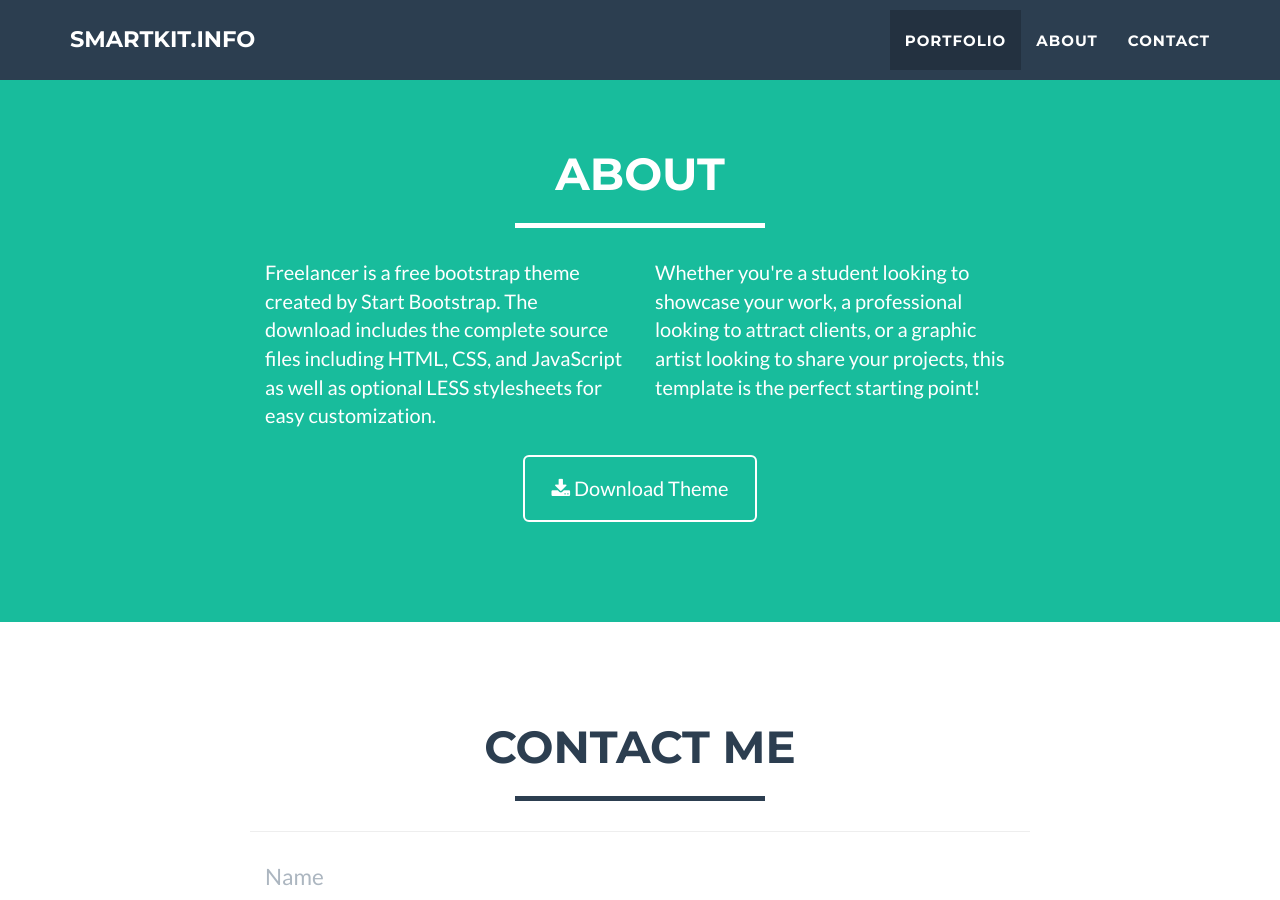
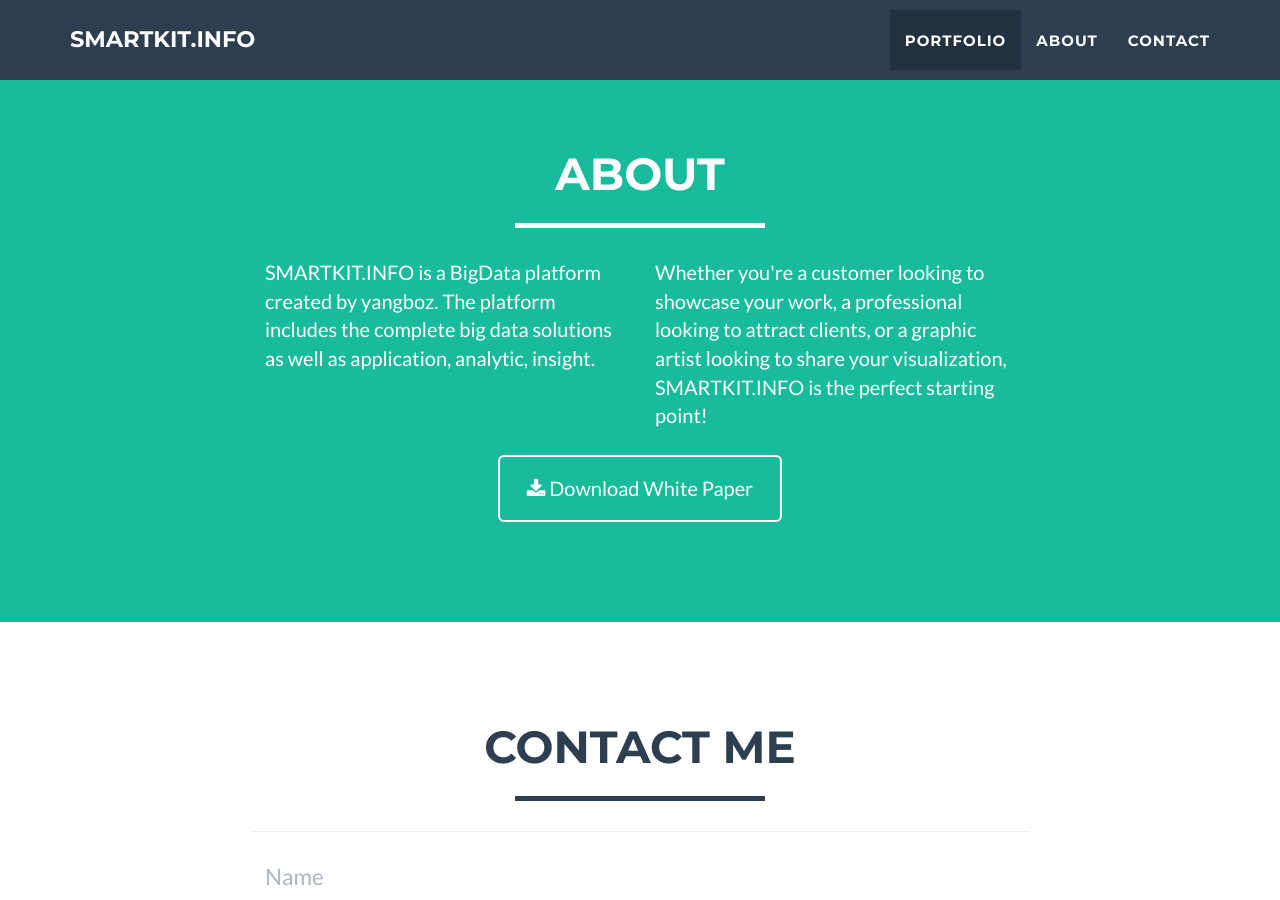
Before and after one commit to smartkit/smartkit.github.io, a Jekyll site: the page built from index.html, in a window 1280 px wide and 900 px high, scrolled down 1616 px. Built offline with Jekyll 4.4.1, drawn with Linux system fonts in a browser that asks for light colours.

Commit message:
CHANGED:smartkit.info related modifications

```diff
--- a/_includes/about.html
+++ b/_includes/about.html
@@ -9,14 +9,14 @@
             </div>
             <div class="row">
                 <div class="col-lg-4 col-lg-offset-2">
-                    <p>Freelancer is a free bootstrap theme created by Start Bootstrap. The download includes the complete source files including HTML, CSS, and JavaScript as well as optional LESS stylesheets for easy customization.</p>
+                    <p>SMARTKIT.INFO is a BigData platform created by yangboz. The platform includes the complete big data solutions as well as application, analytic, insight.</p>
                 </div>
                 <div class="col-lg-4">
-                    <p>Whether you're a student looking to showcase your work, a professional looking to attract clients, or a graphic artist looking to share your projects, this template is the perfect starting point! </p>
+                    <p>Whether you're a customer looking to showcase your work, a professional looking to attract clients, or a graphic artist looking to share your visualization, SMARTKIT.INFO is the perfect starting point! </p>
                 </div>
                 <div class="col-lg-8 col-lg-offset-2 text-center">
                     <a href="#" class="btn btn-lg btn-outline">
-                        <i class="fa fa-download"></i> Download Theme
+                        <i class="fa fa-download"></i> Download White Paper
                     </a>
                 </div>
             </div>
--- a/_includes/contact_static.html
+++ b/_includes/contact_static.html
@@ -9,7 +9,7 @@
 		</div>
 		<div class="row">
 			<div class="col-lg-8 col-lg-offset-2">
-				<form  action="//formspree.io/you@email.com" method="POST" name="sentMessage" id="contactForm" novalidate>
+				<form  action="//formspree.io/smartkit@msn.com" method="POST" name="sentMessage" id="contactForm" novalidate>
 					<div class="row control-group">
 						<div class="form-group col-xs-12 floating-label-form-group controls">
 							<label>Name</label>
```
